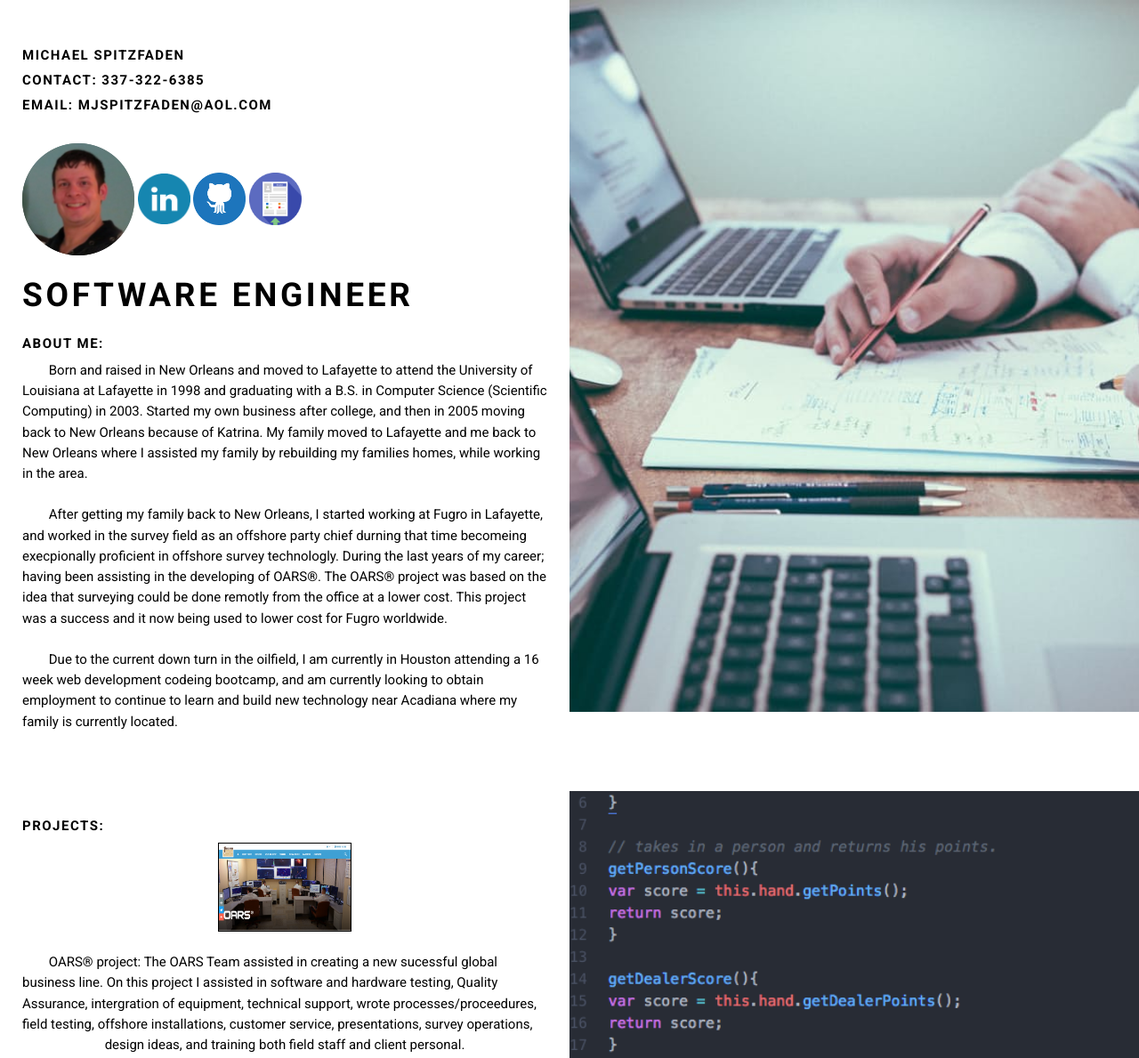
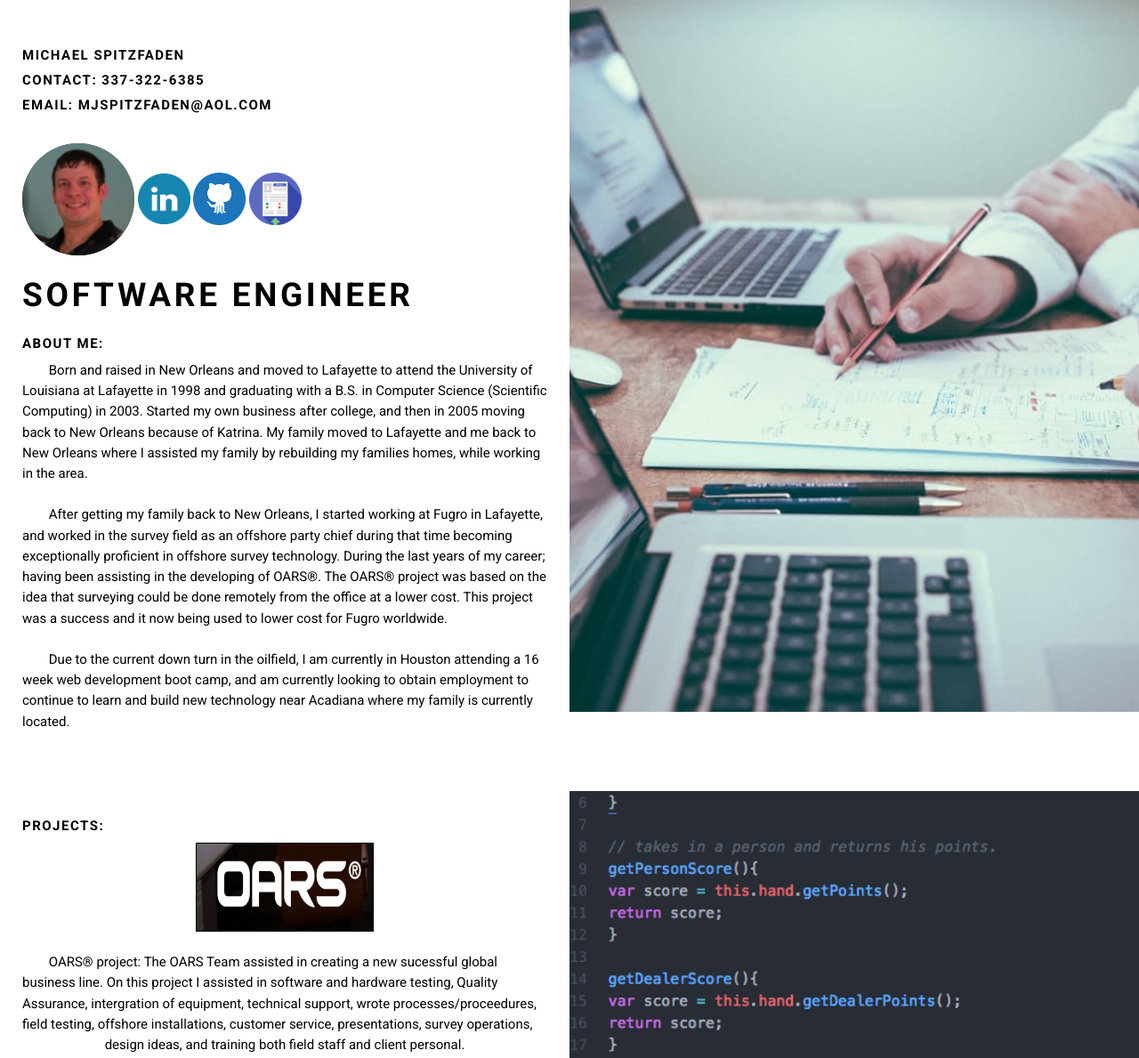
Before and after one commit to mjspitzfaden/portfolio, a Python web app: template app/templates/index.html in a window 1280 px wide. Shown: the top 1189 px of the page at 89% size. Run offline with Jinja, Linux system fonts and the light colour scheme; the template is opened without the code that fills it, so the values that code supplies are empty; some libraries are stand-ins or nearby versions.

Commit message:
spelling image update

```diff
--- a/app/templates/index.html
+++ b/app/templates/index.html
@@ -44,10 +44,10 @@
             <h2>Software Engineer</h2>
             <h5>About Me: </h5>
             <p>&nbsp &nbsp &nbsp &nbsp Born and raised in New Orleans and moved to Lafayette to attend the University of Louisiana at Lafayette in 1998 and graduating with a B.S. in Computer Science (Scientific Computing) in 2003.  Started my own business after college, and then in 2005 moving back to New Orleans because of Katrina. My family moved to Lafayette and me back to New Orleans where I assisted my family by rebuilding my families homes, while working in the area.</p>
-            <p>&nbsp &nbsp &nbsp &nbsp After getting my family back to New Orleans, I started working at Fugro in Lafayette, and worked in the survey field as an offshore party chief durning that time becomeing execpionally proficient in offshore survey technologly.
+            <p>&nbsp &nbsp &nbsp &nbsp After getting my family back to New Orleans, I started working at Fugro in Lafayette, and worked in the survey field as an offshore party chief during that time becoming exceptionally proficient in offshore survey technology.
             During the last years of my career; having been assisting in the developing of OARS®. The OARS® project was based on the idea that
-            surveying could be done remotly from the office at a lower cost. This project was a success and it now being used to lower cost for Fugro worldwide.</p>
-             <p>&nbsp &nbsp &nbsp &nbsp Due to the current down turn in the oilfield, I am currently in Houston attending a 16 week web development codeing bootcamp, and am currently looking to obtain employment to continue to learn and build new technology
+            surveying could be done remotely from the office at a lower cost. This project was a success and it now being used to lower cost for Fugro worldwide.</p>
+             <p>&nbsp &nbsp &nbsp &nbsp Due to the current down turn in the oilfield, I am currently in Houston attending a 16 week web development boot camp, and am currently looking to obtain employment to continue to learn and build new technology
              near Acadiana where my family is currently located.</p>
             <br>
           </div>
@@ -63,7 +63,7 @@
           <h5> Projects: </h5>
       <!-- <div class="container-fluid"> -->
           <div class = "projects">
-          <p><a href="https://www.youtube.com/watch?v=z-ZzzksyZG8" title="OARS"><img style="width: 150px; height: 100px; border: 1px solid black;" src="../../static/img/OARS.png" alt="Text Description"></a></p>
+          <p><a href="https://www.youtube.com/watch?v=z-ZzzksyZG8" title="OARS"><img style="width: 200px; height: 100px; border: 1px solid black;" src="../../static/img/OARS.png" alt="Text Description"></a></p>
           <p>&nbsp &nbsp &nbsp &nbsp OARS® project: The OARS Team assisted in creating a new sucessful global business line. On this project I assisted in software and hardware testing, Quality Assurance, intergration of equipment, technical support, wrote processes/proceedures, field testing,
               offshore installations, customer service, presentations, survey operations, design ideas, and training both field staff and client personal.</p>
           </div>
```
Also changed, not shown: static/img/OARS.png, 4 other files.
